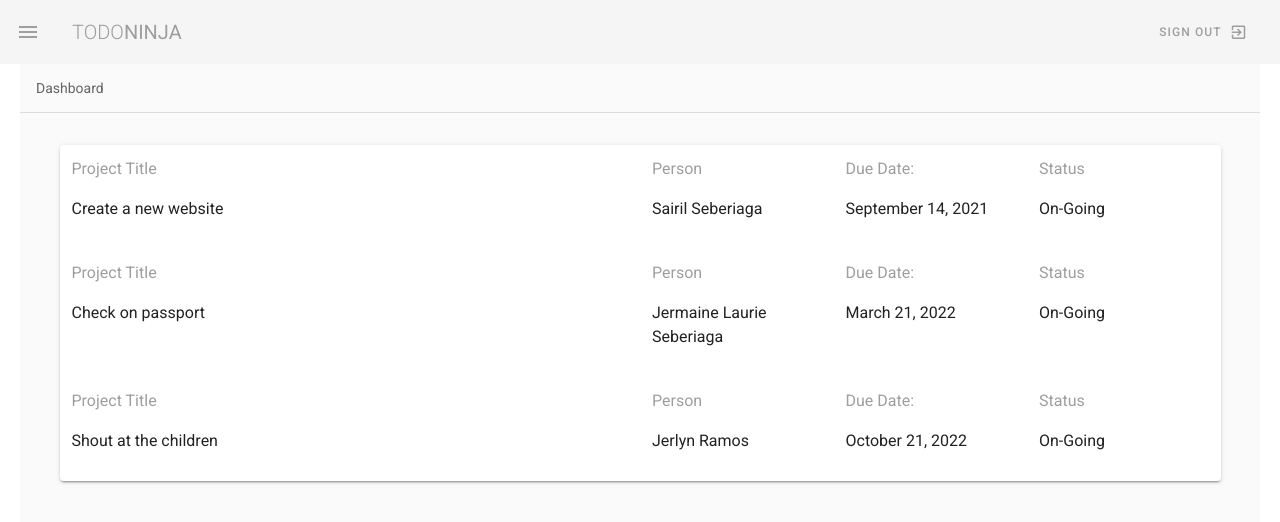
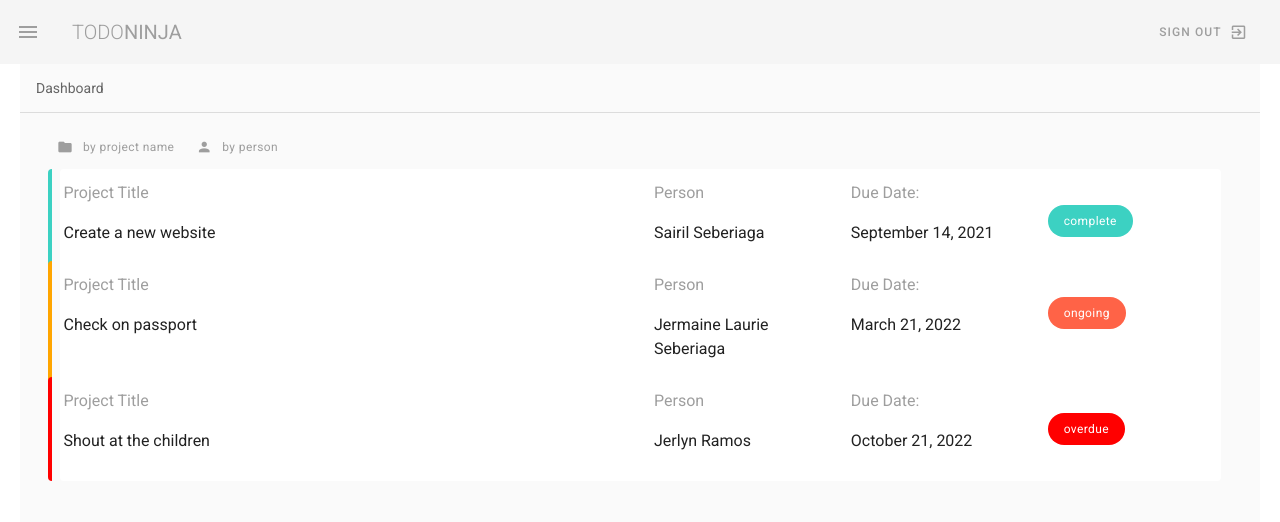
Before and after one commit to sairilseb-me/test_project, a Vue app: page / in a window 1280 px wide. Shown: the top 522 px of the page. Built offline with nearby package versions, Linux system fonts and the light colour scheme.

Commit message:
chips tuts

```diff
--- a/src/components/Dashboard.vue
+++ b/src/components/Dashboard.vue
@@ -5,9 +5,16 @@
        </v-subheader>
        <v-divider></v-divider>
        <v-container class="my-5">
-        <v-card class="pa-3">
-             <v-card flat class="text-xs-center">
-                <v-row v-for="(data, index) in datas" :key="index">
+        <v-row class="mb-5">
+            <v-btn small text color="grey" @click="sortBy('title')"><v-icon left small>
+                mdi-folder
+            </v-icon><span class="caption text-lowercase">By Project Name</span></v-btn>
+            <v-btn small text color="grey"  @click="sortBy('person')"><v-icon left small>
+                mdi-account
+            </v-icon><span class="caption text-lowercase">By Person</span></v-btn>
+        </v-row>
+        <v-card flat class="text-xs-center" v-for="(data, index) in datas" :key="index">
+            <v-row :class="`project ${data.status}`">
                 <v-col cols="12" md="6" sm="12">
                     <p class="subheading grey--text">Project Title</p>
                     <p>{{ data.title }}</p>
@@ -21,11 +28,11 @@
                     <p>{{ data.due_by }}</p>
                 </v-col>
                 <v-col cols="12" md="2" sm="2">
-                        <p class="subheading grey--text">Status</p>
-                        <p>{{ data.status }}</p>
+                    <div class="mt-6 right">
+                        <v-chip :class="`white--text caption chip ${data.status} px-4 font-weight-800`">{{ data.status }}</v-chip>
+                    </div>
                 </v-col>
             </v-row>
-             </v-card>
         </v-card>
        </v-container>
     </div>
@@ -40,22 +47,55 @@ export default {
                     title: 'Create a new website',
                     person: 'Sairil Seberiaga',
                     due_by: 'September 14, 2021',
-                    status: 'On-Going'
+                    status: 'complete'
                 },
                 {
                     title: 'Check on passport',
                     person: 'Jermaine Laurie Seberiaga',
                     due_by: 'March 21, 2022',
-                    status: 'On-Going'
+                    status: 'ongoing'
                 },
                 {
                     title: 'Shout at the children',
                     person: 'Jerlyn Ramos',
                     due_by: 'October 21, 2022',
-                    status: 'On-Going'
+                    status: 'overdue'
                 }
             ],
+        }
+    },
+    methods: {
+        sortBy(value){
+            if(value === 'title'){
+
+            }
         }
     }
 }
 </script>
+
+<style scoped>
+    .project.complete{
+        border-left: 4px solid #3cd1c2;
+    }
+
+    .project.ongoing{
+        border-left: 4px solid orange;
+    }
+
+    .project.overdue{
+        border-left: 4px solid red;
+    }
+
+    .chip.complete{
+        background: #3cd1c2;
+    }
+
+    .chip.ongoing{
+        background: tomato;
+    }
+
+    .chip.overdue{
+        background: red;
+    }
+</style>
```
Lines whose indentation alone changed are shown as unchanged.
